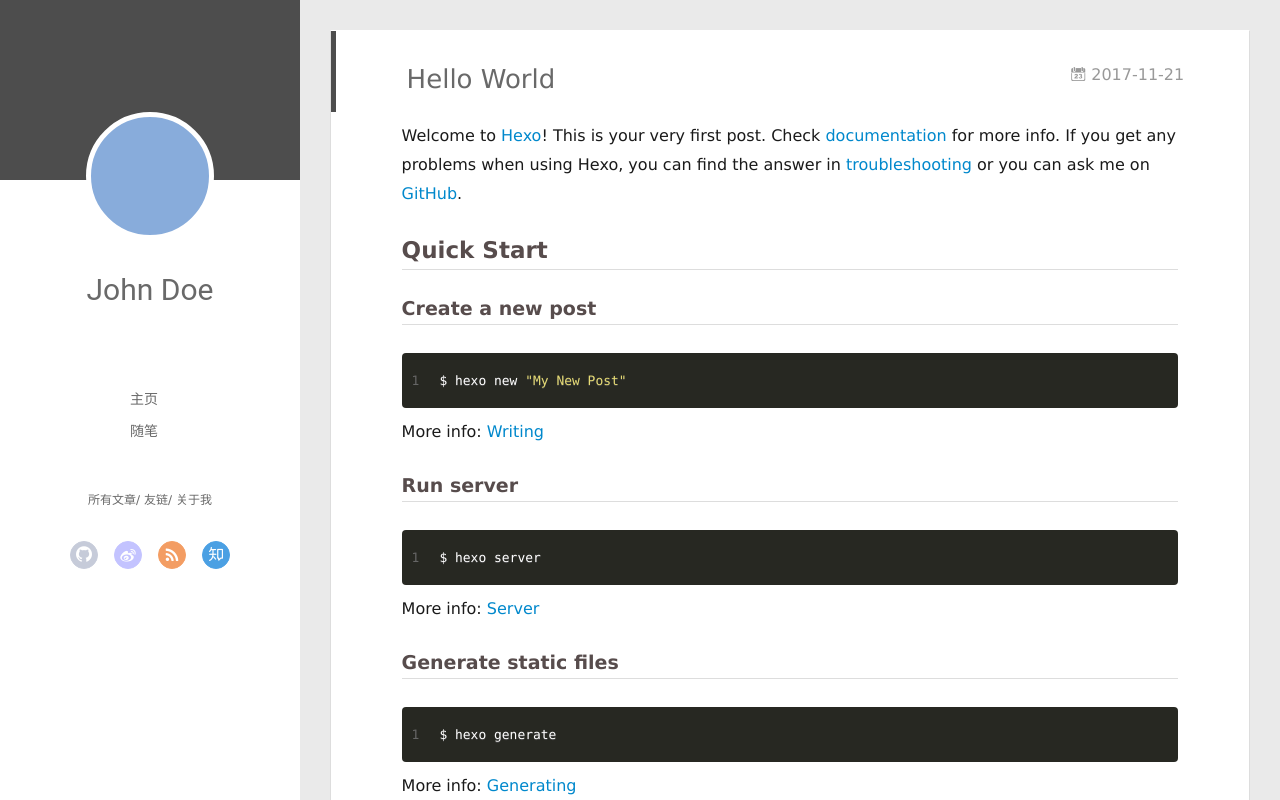
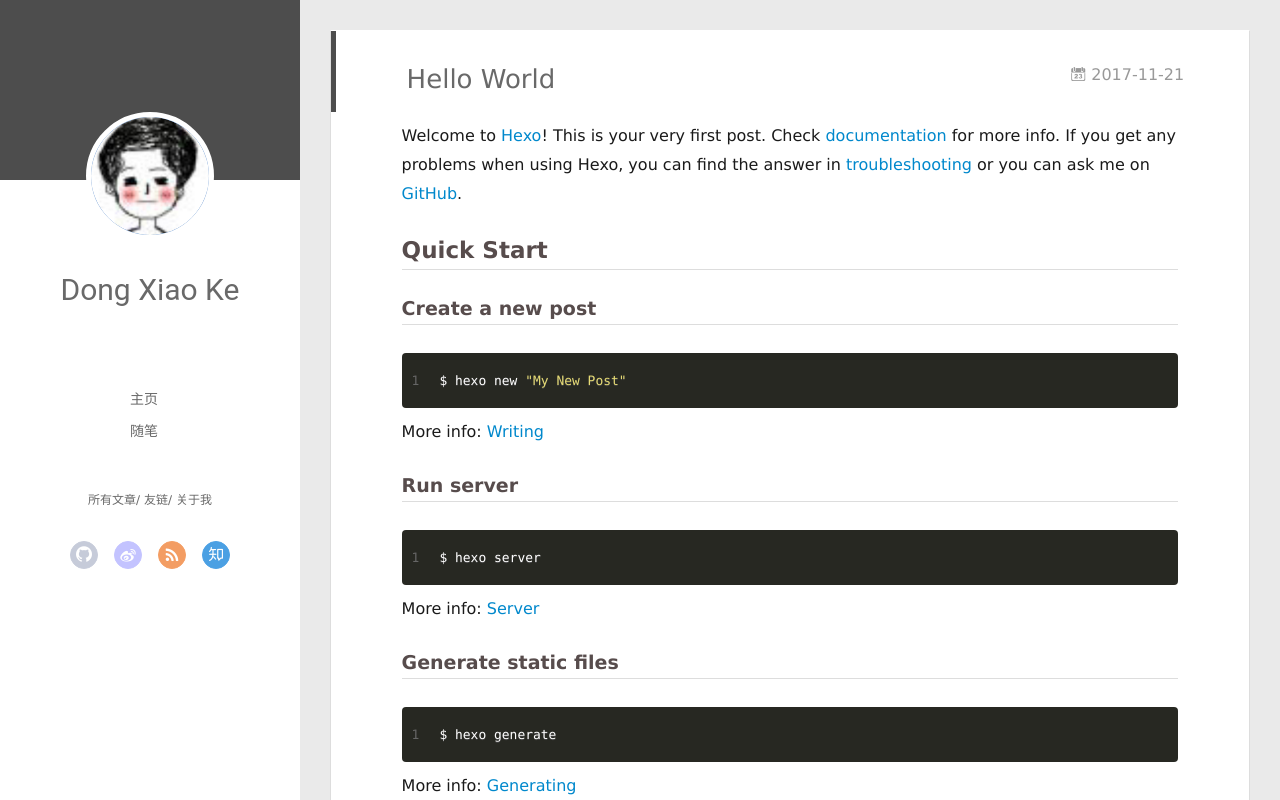
Before and after one commit to dongxiaoke/dongxiaoke.github.io, a plain HTML site: page index.html in a window 1280 px wide. Drawn offline with Linux system fonts and the light colour scheme; no server answers.

Commit message:
Site updated: 2017-11-21 12:35:32

```diff
--- a/index.html
+++ b/index.html
@@ -42,10 +42,10 @@
 <div class="intrude-less">
 	<header id="header" class="inner">
 		<a href="/" class="profilepic">
-			<img src="" class="js-avatar">
+			<img src="/1.png" class="js-avatar">
 		</a>
 		<hgroup>
-		  <h1 class="header-author"><a href="/">John Doe</a></h1>
+		  <h1 class="header-author"><a href="/">Dong Xiao Ke</a></h1>
 		</hgroup>
 
 
```
Also changed, not shown: 1.png (added).
